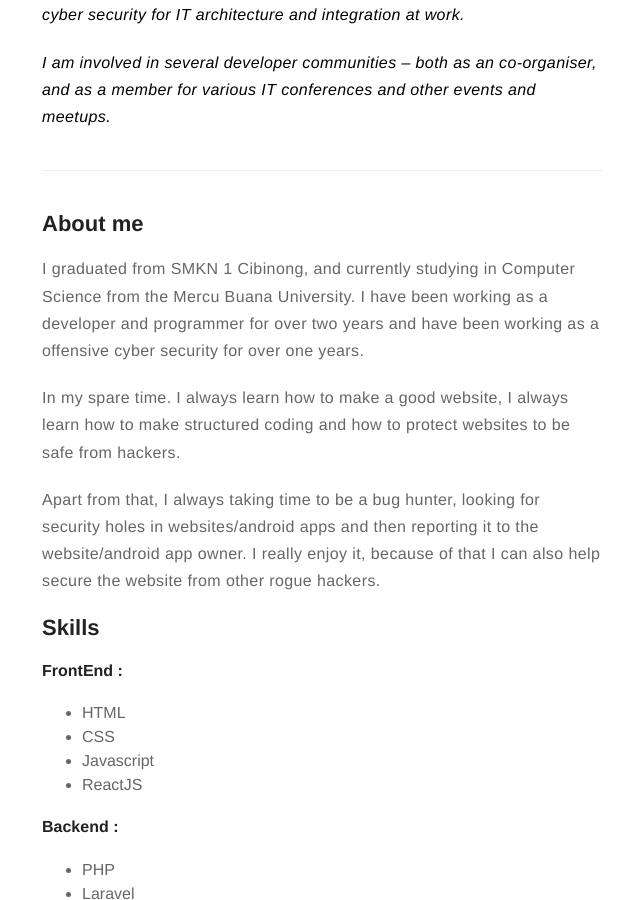
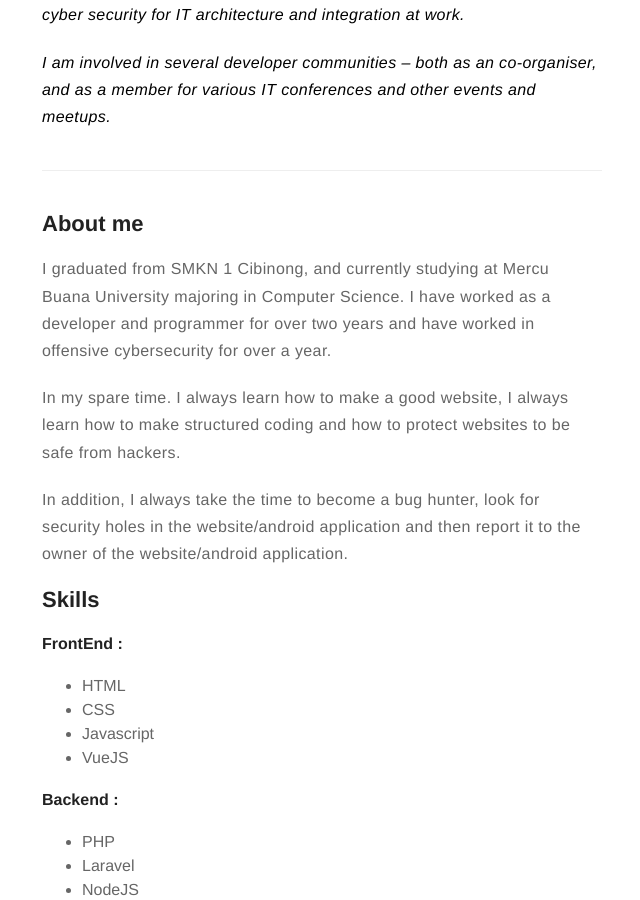
Before and after one commit to dzdamars/dzdamar-personal, a Jekyll site: the page built from about.md, in a window 1280 px wide and 900 px high, scrolled down 556 px. Shown: the whole window, without its empty margins (318-958 px from the left). Built offline with Jekyll 4.4.1, drawn with Linux system fonts in a browser that asks for light colours.

Commit message:
Update about.md

```diff
--- a/about.md
+++ b/about.md
@@ -17,19 +17,19 @@ _**I am involved in several developer communities – both as an co-organiser, a
 ---
 
 <h2>About me</h2>
-<p>I graduated from SMKN 1 Cibinong, and currently studying in Computer Science from the Mercu Buana University. I have been working as a developer and programmer for over two years and have been working as a offensive cyber security for over one years.</p>
+<p>I graduated from SMKN 1 Cibinong, and currently studying at Mercu Buana University majoring in Computer Science. I have worked as a developer and programmer for over two years and have worked in offensive cybersecurity for over a year.</p>
 
 <p>In my spare time. I always learn how to make a good website, I always learn how to make structured coding and how to protect websites to be safe from hackers.</p>
 
-<p>Apart from that, I always taking time to be a bug hunter, looking for security holes in websites/android apps and then reporting it to the website/android app owner. I really enjoy it, because of that I can also help secure the website from other rogue hackers.</p>
+<p>In addition, I always take the time to become a bug hunter, look for security holes in the website/android application and then report it to the owner of the website/android application.</p>
 
 <h2>Skills</h2>
 <h4>FrontEnd :</h4>
 <ul class="skill-list">
 	<li>HTML</li>
 	<li>CSS</li>
-	<li>Javascript </li>
-	<li>ReactJS</li>
+	<li>Javascript</li>
+	<li>VueJS</li>
 </ul>
 
 <h4>Backend :</h4>
```
